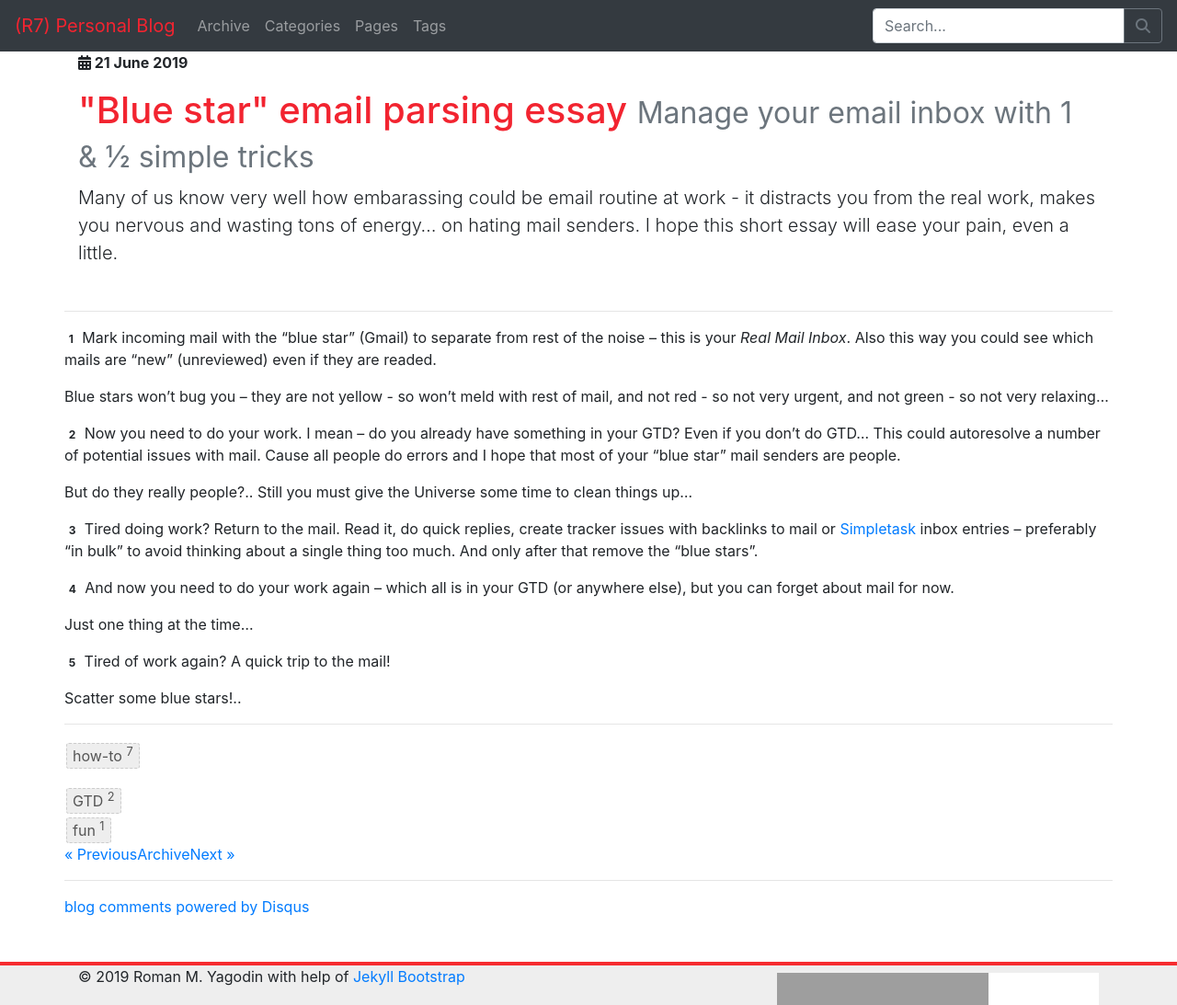
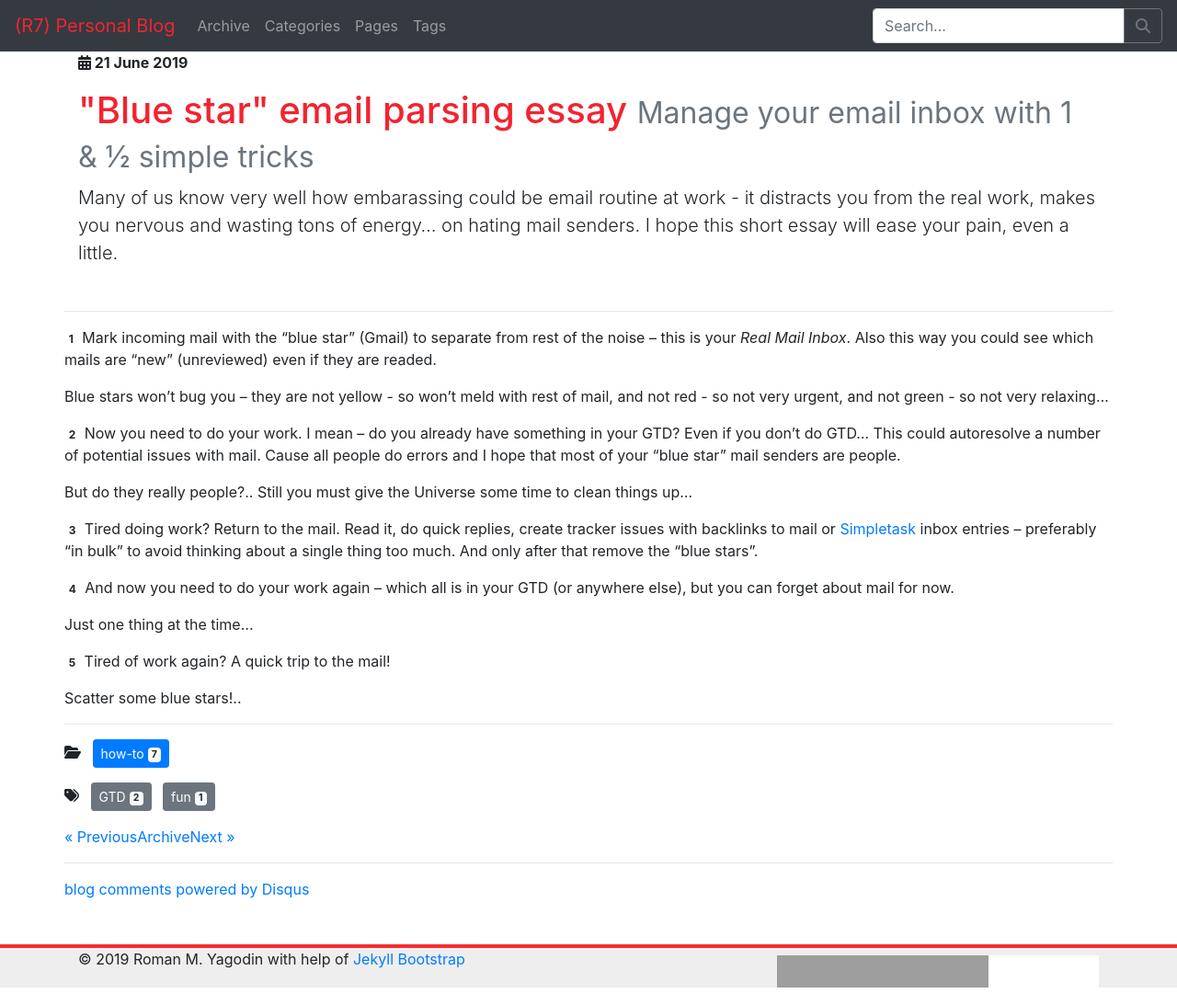
Before and after one commit to roman-yagodin/roman-yagodin.github.io, a Jekyll site: the page built from _posts/2019-06-21-blue-star-email-parsing-essay.md, in a window 1280 px wide and 1093 px high. Shown: the whole window at 92% size. Built offline with Jekyll 4.4.1, drawn with Linux system fonts in a browser that asks for light colours; nearby versions of some CDN libraries; comment, search, counter and statistics services are not loaded; grey boxes are pictures that could not be loaded.

Commit message:
Bootstrapify categories and tags lists

```diff
--- a/_includes/JB/categories_list
+++ b/_includes/JB/categories_list
@@ -22,16 +22,21 @@ Usage:
 {% else %}
   {% if categories_list.first[0] == null %}
     {% for category in categories_list %}
-    	<li><a href="{{ BASE_PATH }}{{ site.JB.categories_path }}#{{ category }}-ref">
-    		{{ category | join: "/" }} <span>{{ site.categories[category].size }}</span>
+    	<li class="{{categories_list_list_item_css_class}}"><a class="{{categories_list_link_css_class}}" href="{{ BASE_PATH }}{{ site.JB.categories_path }}#{{ category }}-ref">
+    		{{ category | join: "/" }}
+        <span class="{{categories_list_badge_css_class}}">{{ site.categories[category].size }}</span>
     	</a></li>
     {% endfor %}
   {% else %}
     {% for category in categories_list %}
-    	<li><a href="{{ BASE_PATH }}{{ site.JB.categories_path }}#{{ category[0] }}-ref">
-    		{{ category[0] | join: "/" }} <span>{{ category[1].size }}</span>
+    	<li class="{{categories_list_list_item_css_class}}"><a class="{{categories_list_link_css_class}}" href="{{ BASE_PATH }}{{ site.JB.categories_path }}#{{ category[0] }}-ref">
+    		{{ category[0] | join: "/" }}
+        <span class="{{categories_list_badge_css_class}}">{{ category[1].size }}</span>
     	</a></li>
     {% endfor %}
   {% endif %}
 {% endif %}
 {% assign categories_list = nil %}
+{% assign categories_list_list_item_css_class = nil %}
+{% assign categories_list_link_css_class = nil %}
+{% assign categories_list_badge_css_class = nil %}
--- a/_includes/JB/tags_list
+++ b/_includes/JB/tags_list
@@ -22,12 +22,19 @@ Usage:
 {% else %}
   {% if tags_list.first[0] == null %}
     {% for tag in tags_list %}
-    	<li><a href="{{ BASE_PATH }}{{ site.JB.tags_path }}#{{ tag }}-ref">{{ tag }} <span>{{ site.tags[tag].size }}</span></a></li>
+    	<li class="{{tags_list_list_item_css_class}}"><a class="{{tags_list_link_css_class}}" href="{{ BASE_PATH }}{{ site.JB.tags_path }}#{{ tag }}-ref">{{ tag }}
+        <span class="{{tags_list_badge_css_class}}">{{ site.tags[tag].size }}</span></a>
+      </li>
     {% endfor %}
   {% else %}
     {% for tag in tags_list %}
-    	<li><a href="{{ BASE_PATH }}{{ site.JB.tags_path }}#{{ tag[0] }}-ref">{{ tag[0] }} <span>{{ tag[1].size }}</span></a></li>
+    	<li class="{{tags_list_list_item_css_class}}"><a class="{{tags_list_link_css_class}}" href="{{ BASE_PATH }}{{ site.JB.tags_path }}#{{ tag[0] }}-ref">{{ tag[0] }}
+        <span class="{{tags_list_badge_css_class}}">{{ tag[1].size }}</span></a>
+      </li>
     {% endfor %}
   {% endif %}
 {% endif %}
 {% assign tags_list = nil %}
+{% assign tags_list_list_item_css_class = nil %}
+{% assign tags_list_link_css_class = nil %}
+{% assign tags_list_badge_css_class = nil %}
--- a/_includes/themes/bootstrap-4/post.html
+++ b/_includes/themes/bootstrap-4/post.html
@@ -26,17 +26,23 @@
     <hr />
 
   {% unless page.categories == empty %}
-    <ul class="tag_box list-inline">
-      <li><i class="glyphicon glyphicon-open"></i></li>
+    <ul class="list-inline">
+      <li class="list-inline-item"><i class="fas fa-folder-open"></i></li>
       {% assign categories_list = page.categories %}
+      {% assign categories_list_list_item_css_class = 'list-inline-item' %}
+      {% assign categories_list_link_css_class = 'btn btn-primary btn-sm' %}
+      {% assign categories_list_badge_css_class = 'badge badge-light' %}
       {% include JB/categories_list %}
     </ul>
   {% endunless %}
 
   {% unless page.tags == empty %}
-    <ul class="tag_box list-inline">
-      <li><i class="glyphicon glyphicon-tags"></i></li>
+    <ul class="list-inline">
+      <li class="list-inline-item"><i class="fas fa-tags"></i></li>
       {% assign tags_list = page.tags %}
+      {% assign tags_list_list_item_css_class = 'list-inline-item' %}
+      {% assign tags_list_link_css_class = 'btn btn-secondary btn-sm' %}
+      {% assign tags_list_badge_css_class = 'badge badge-light' %}
       {% include JB/tags_list %}
     </ul>
   {% endunless %}
--- a/assets/themes/css/style.css
+++ b/assets/themes/css/style.css
@@ -46,40 +46,3 @@ h1, h2, h3, h4 {
 .post-full .date {
   margin-bottom: 20px;
   font-weight: bold; }
-
-/* tag_box */
-.tag_box {
-  list-style: none;
-  margin: 0;
-  overflow: hidden; }
-
-.tag_box li {
-  line-height: 28px; }
-
-.tag_box li i {
-  opacity: 0.9; }
-
-/* deprecated */
-.tag_box.inline li {
-  float: left; }
-
-.tag_box a {
-  padding: 3px 6px;
-  margin: 2px;
-  background: #eee;
-  color: #555;
-  border-radius: 3px;
-  text-decoration: none;
-  border: 1px dashed #cccccc; }
-
-.tag_box a span {
-  vertical-align: super;
-  font-size: 0.8em; }
-
-.tag_box a:hover {
-  background-color: #e5e5e5; }
-
-.tag_box a.active {
-  background: #57A957;
-  border: 1px solid #4c964d;
-  color: #FFF; }
```
